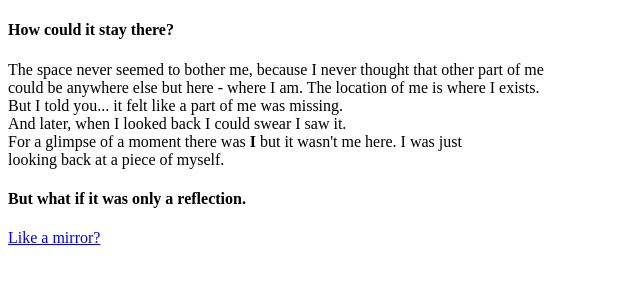
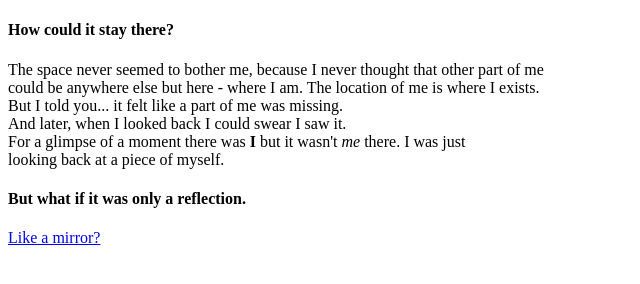
Before and after one commit to fanniqi/scatteredself.gifthub.io, a plain HTML site: page 4space.html in a window 1280 px wide. Shown: the full height of the page, 0-640 px from the left. Drawn offline with Linux system fonts and the light colour scheme.

Commit message:
Update 4space.html

```diff
--- a/4space.html
+++ b/4space.html
@@ -9,7 +9,7 @@ could be anywhere else but here - where I am. The location of me is where I exis
 But I told you... it felt like a part of me was missing.<br>
 
 And later, when I looked back I could swear I saw it. <br>
-For a glimpse of a moment there was <strong>I</strong> but it wasn't me here. I was just<br>
+For a glimpse of a moment there was <strong>I</strong> but it wasn't <em>me</em> there. I was just<br>
 looking back at a piece of myself.
 </p>
 
```
